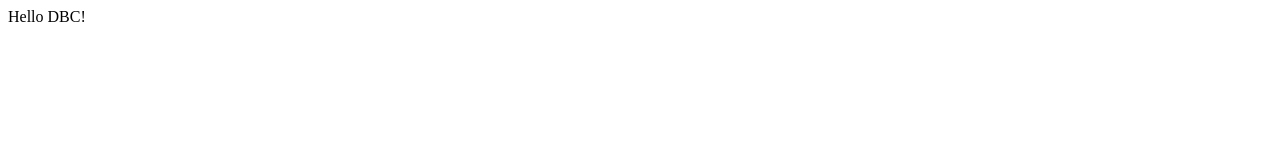
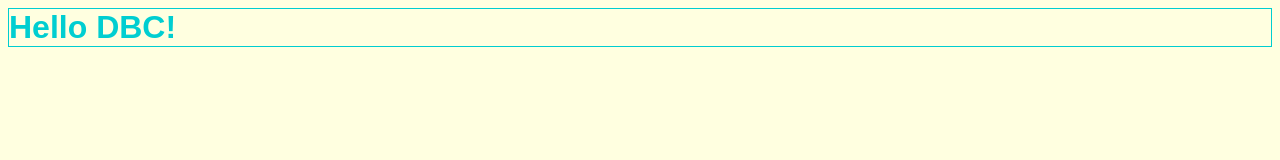
Before and after one commit to elizaway/elizaway.github.io, a plain HTML site: page index.html in a window 1280 px wide. Drawn offline with Linux system fonts and the light colour scheme.

Commit message:
make snazzy

```diff
--- a/index.html
+++ b/index.html
@@ -1,5 +1,5 @@
 <html>
-  <body>
-      Hello DBC!
+  <body style ="background-color:lightyellow">
+<h1 style="font-family:Arial;color:darkturquoise;border:1pt;border-style:solid;border-width:1px;}">Hello DBC!</h1>
   </body>
 </html>
```
